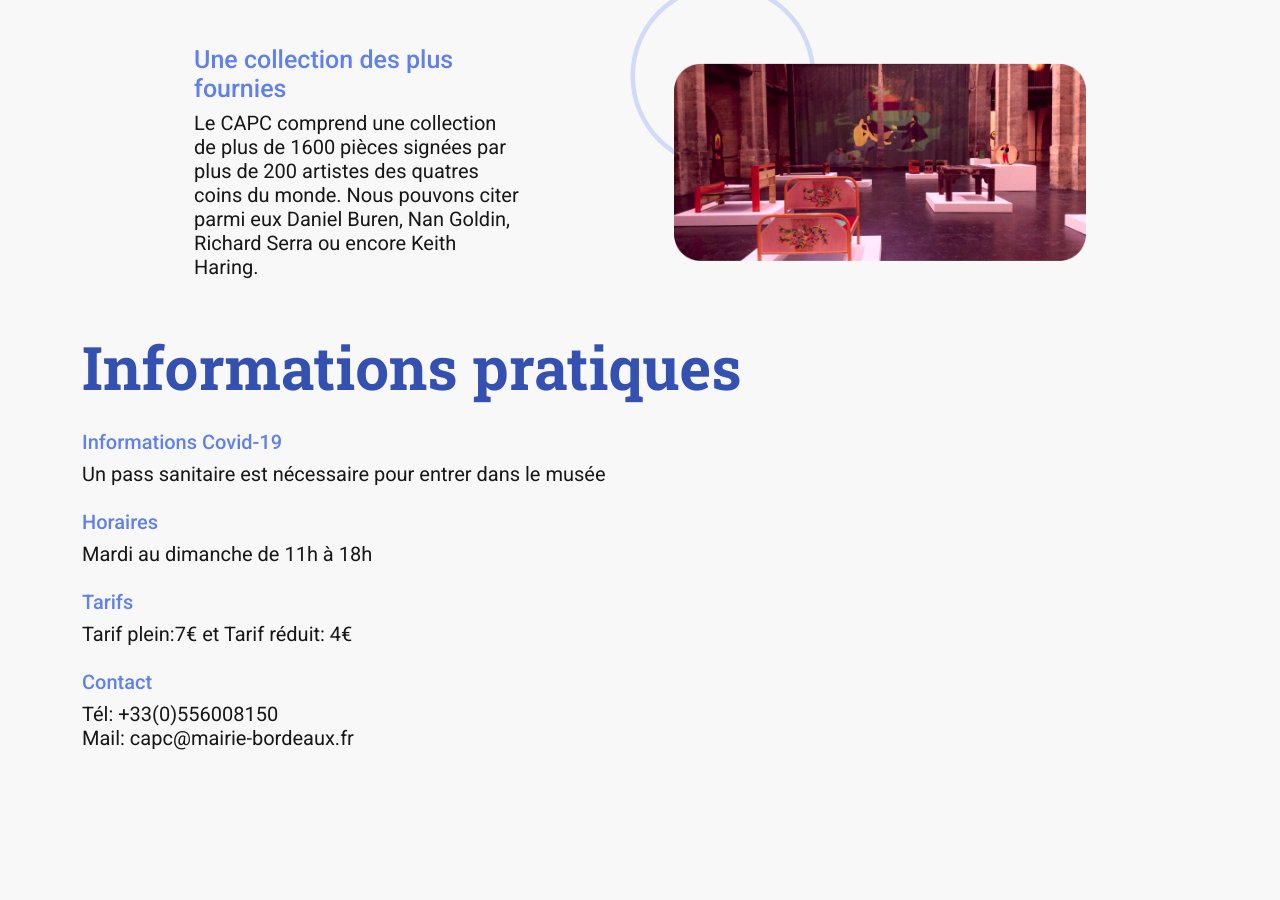
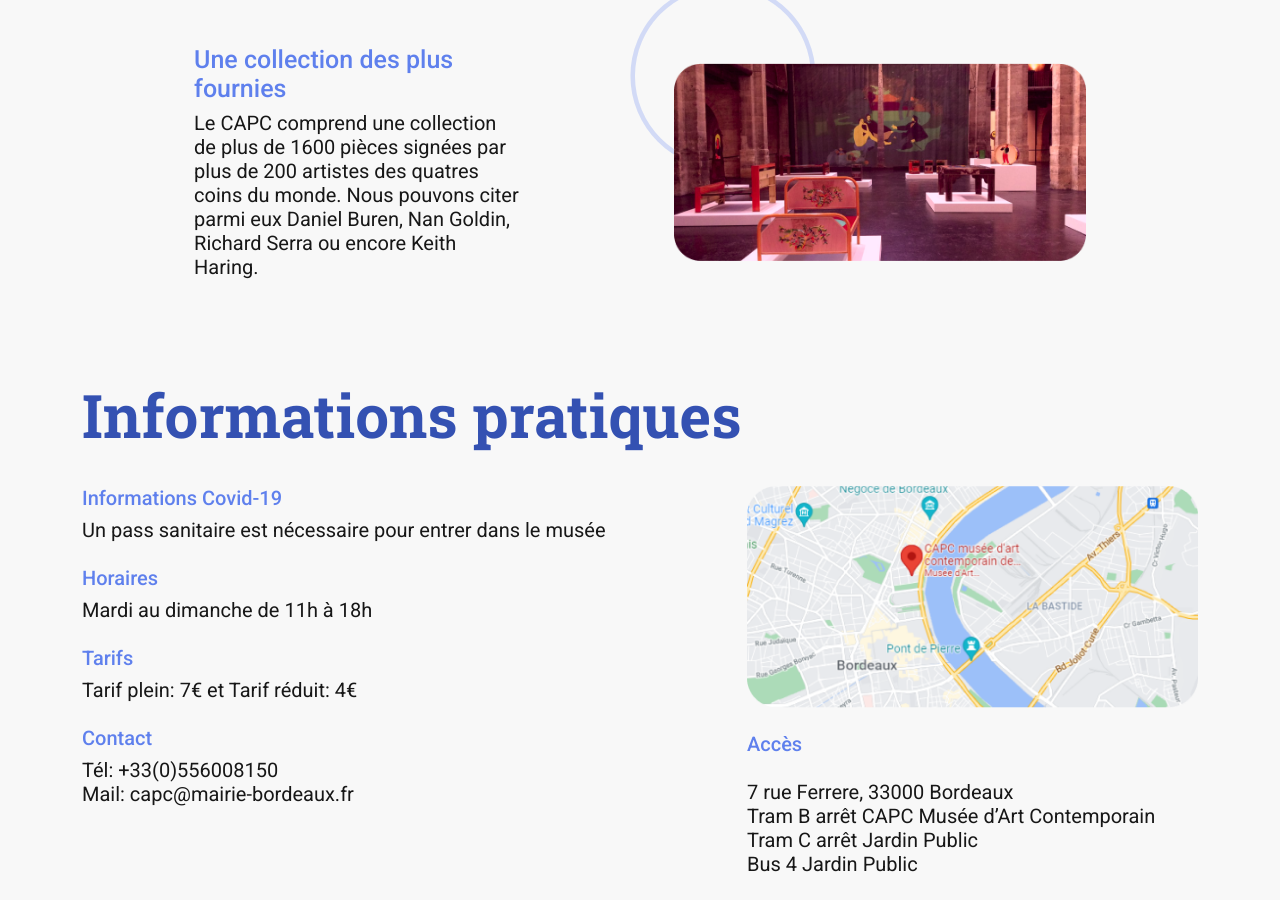
Before and after one commit to studio-beauvoir/jekyll-capc, a Jekyll site: the page built from _pages/index.html, in a window 1280 px wide and 900 px high, scrolled down 2524 px. Built offline with Jekyll 4.4.1, drawn with Linux system fonts in a browser that asks for light colours; before the commit the page ends 3298 px from its top, so only the background shows below that.

Commit message:
infos patrick en cours

```diff
--- a/_includes/sections/info-patrick.html
+++ b/_includes/sections/info-patrick.html
@@ -1,5 +1,6 @@
 <section class="container-fluid" id="infoPatrick">
     <div class="container">
+        <div class="row justify-content-between">
             <h2 class="mt-5 text-s-1">Informations pratiques</h2>
             <div class="col-12 col-md-6 col-xl-6">
                 <div class="my-4">
@@ -12,7 +13,7 @@
                 </div>
                 <div class="my-4">
                     <h5 class="text-s-2">Tarifs</h5>
-                <p>Tarif plein:7€ et Tarif réduit: 4€</p>
+                    <p>Tarif plein: 7€ et Tarif réduit: 4€</p>
                 </div>
                 <div class="my-4">
                     <h5 class="text-s-2">Contact</h5>
@@ -24,5 +25,18 @@
 
                 </div>
             </div>
+
+            <div class="col-12 col-md-5 col-xl-5 justify-content-end">
+                <img class="img-fluid w-100 mt-4"src="/assets/img/map.png" alt="Emplacement du CAPC, centre de Bordeaux">
+                <div class="my-4">
+                    <h5  class="text-s-2">Accès</h5>
+                    <p class="mt-4">7 rue Ferrere, 33000 Bordeaux<br/>
+                    Tram B arrêt CAPC Musée d’Art Contemporain<br/>
+                    Tram C arrêt Jardin Public<br/>
+                    Bus 4 Jardin Public<br/>
+                    </p>
+                </div>
+            </div>
+        </div>
     </div>
 </section>
```
Also changed, not shown: assets/img/map.png (added). Lines whose indentation alone changed are shown as unchanged.
